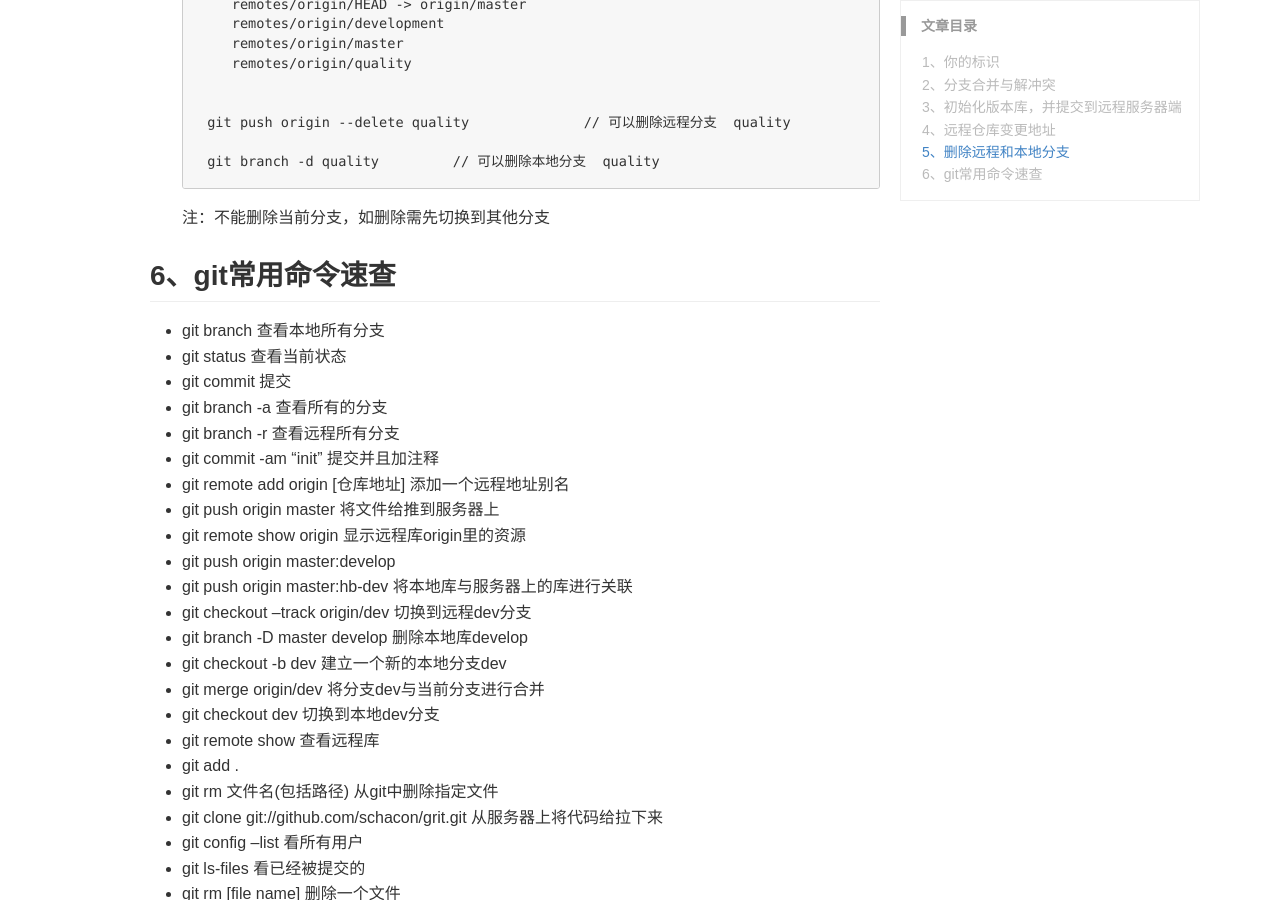
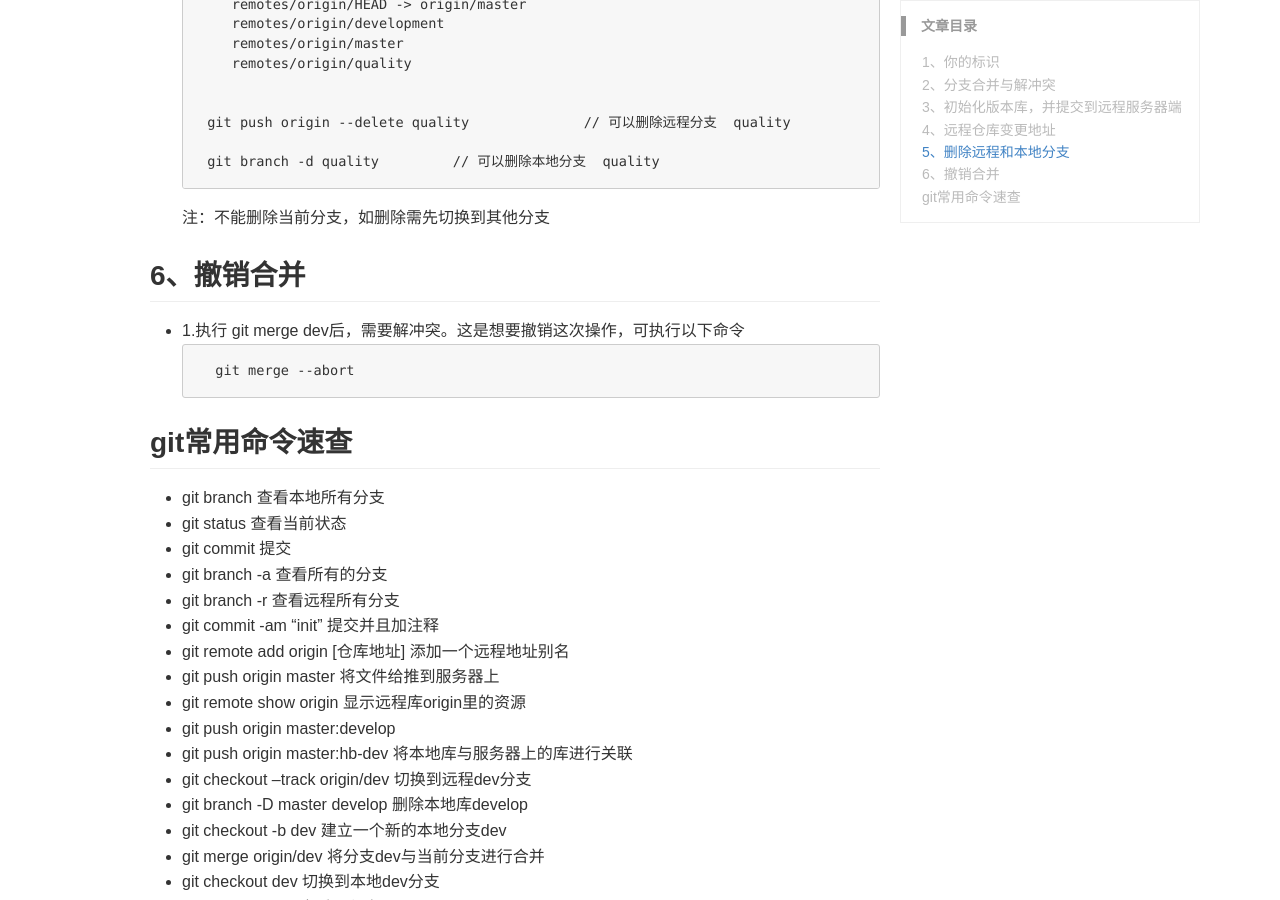
Before and after one commit to lyixuan/blog, a Jekyll site: the page built from _posts/git/2017-09-09-git-command.md, in a window 1280 px wide and 900 px high, scrolled down 2855 px. Built offline with Jekyll 4.4.1, drawn with Linux system fonts in a browser that asks for light colours; comment, search, counter and statistics services are not loaded.

Commit message:
Update 2017-09-09-git-command.md

````diff
--- a/_posts/git/2017-09-09-git-command.md
+++ b/_posts/git/2017-09-09-git-command.md
@@ -145,7 +145,14 @@ keywords: git
    ```
    注：不能删除当前分支，如删除需先切换到其他分支
 
-## 6、git常用命令速查
+## 6、撤销合并
+
+  * 1.执行 git merge dev后，需要解冲突。这是想要撤销这次操作，可执行以下命令
+  ```
+  git merge --abort
+   ```
+
+## git常用命令速查
 
 * git branch 查看本地所有分支
 * git status 查看当前状态
````
